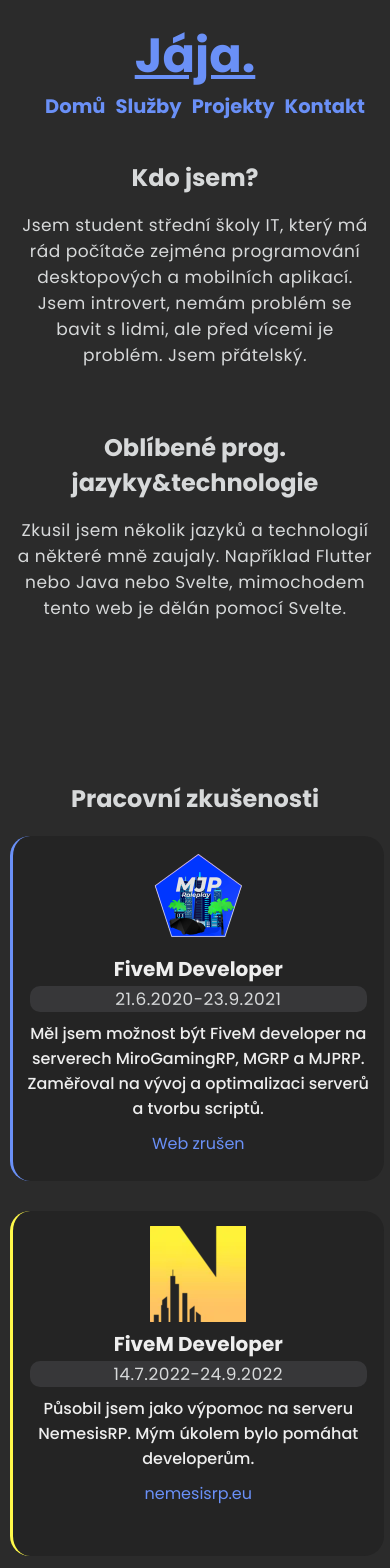
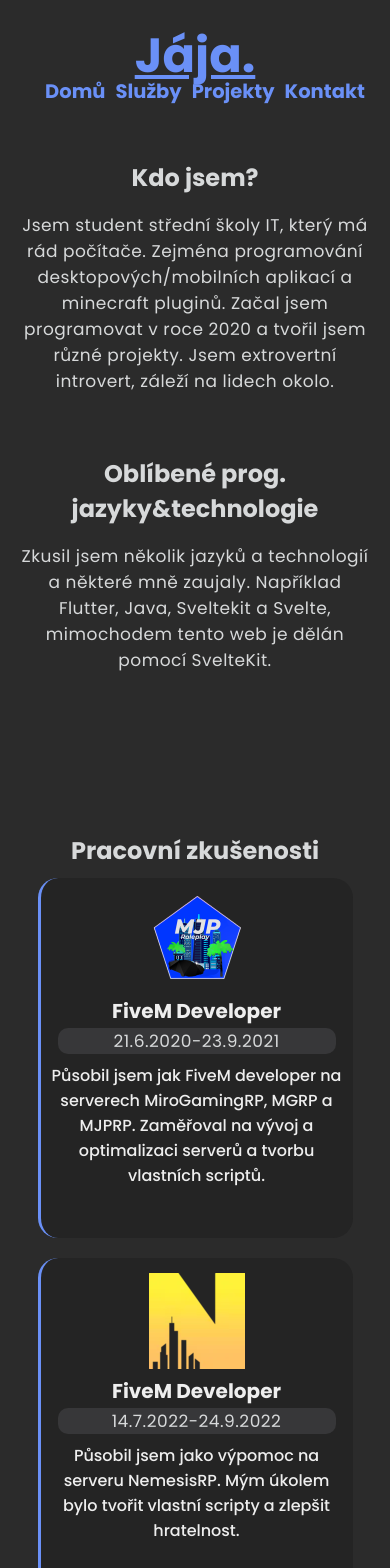
Before and after one commit to jara155/portfolio, a SvelteKit app: page / in a window 390 px wide. Shown: the top 1568 px of the page. Built offline with nearby package versions, Linux system fonts and the light colour scheme.

Commit message:
Add files via upload

```diff
--- a/src/components/Container.svelte
+++ b/src/components/Container.svelte
@@ -21,7 +21,9 @@
 	@media (max-width: 600px) {
 		.container {
 			width: 100%;
-			max-width: 160px;
+			margin: auto;
+			max-width: 70%;
+			margin-bottom: 20px;
 		}
 
 		h2 {
@@ -46,6 +48,7 @@
 	}
 	h2 {
 		margin-top: 15px;
+		margin-inline: 10px;
 		margin-bottom: 0px;
 		font-size: 23px;
 		color: #eeeeee;
--- a/src/components/ContainerWithYear.svelte
+++ b/src/components/ContainerWithYear.svelte
@@ -7,7 +7,7 @@
 	export let link = "";
 </script>
 
-<main class="container" style="border-left-color: {color};">
+<main class="container" style="border-bottom-color: {color};">
 	<img src="{img}" alt="{title}-logo" />
 	<h2>{title}</h2>
 	<p>{year}</p>
@@ -21,15 +21,15 @@
 
 	.container {
 		width: 260px;
-		height: 345px;
+		height: 360px;
 		margin-inline: 10px;
 	}
 
 	@media (max-width: 600px) {
 		.container {
-			width: 95%;
+			width: 80%;
+			margin: auto;
 			padding: 0;
-			margin-bottom: 20px;
 		}
 
 		p {
--- a/src/components/NavigationBar.svelte
+++ b/src/components/NavigationBar.svelte
@@ -28,17 +28,17 @@
 				</li>
 				<li>
 					<a href="/services">
-						<h2>Služby</h2>
+						<h2 style="color:var(--services-color)">Služby</h2>
 					</a>
 				</li>
 				<li>
 					<a href="/projects">
-						<h2>Projekty</h2>
+						<h2 style="color:var(--projects-color)">Projekty</h2>
 					</a>
 				</li>
 				<li>
 					<a href="/contact">
-						<h2>Kontakt</h2>
+						<h2 style="color:var(--contact-color)">Kontakt</h2>
 					</a>
 				</li>
 			</ul>
@@ -55,7 +55,7 @@
 	@media (max-width: 600px) {
 		.navigation-sections {
 			padding: 0;
-			margin-top: 20px;
+			margin-top: 5px;
 			font-size: 13px;
 		}
 	}
@@ -65,6 +65,11 @@
 			animation: shine 200ms;
 			animation-fill-mode: forwards;
 		}
+	}
+
+	p {
+		padding: 0;
+		margin: 0;
 	}
 
 	h1 {
--- a/src/components/RowContainer.svelte
+++ b/src/components/RowContainer.svelte
@@ -10,7 +10,7 @@
 
 <main class="container">
 	<img src={image} alt="image of {title}" />
-	<div style="width: 100%;">
+	<div style="padding-left: 10px; width: 100%;">
 		<div style="display: flex; justify-content: space-between;">
 			<h1>{title}</h1>
 			<a href={link} target="_blank">
@@ -20,9 +20,12 @@
 		<h2>
 			{desc}
 		</h2>
-		{#each stitky as stitek}
-			<Stitek title={stitek[0]} bgColor={stitek[1]} />
-		{/each}
+
+		<div class="tags">
+			{#each stitky as stitek}
+				<Stitek title={stitek[0]} bgColor={stitek[1]} />
+			{/each}
+		</div>
 	</div>
 </main>
 
@@ -62,8 +65,15 @@
 		}
 	}
 
+	.tags {
+		display: flex;
+		gap: .5rem;
+	}
+
 	.container {
 		margin: auto;
+		border: 0;
+		border-left: var(--primary-color) 3px solid;
 		margin-bottom: 15px;
 		padding: 10px;
 		border-radius: 3px;
@@ -71,7 +81,9 @@
 
 	img {
 		width: 100px;
-		padding-right: 15px;
+		margin: auto;
+		margin-bottom: 5px;
+		border-radius: 8px;
 	}
 
 	a {
--- a/src/components/SocialMedia.svelte
+++ b/src/components/SocialMedia.svelte
@@ -11,7 +11,7 @@
 		<i class="fa-brands fa-github social-media" />
 	</a>
 	<a href="https://www.spigotmc.org/resources/authors/jara155.1187518/" target="_blank">
-		<img src="http://spigotmc.org/img/spigot.png" alt="spigot">
+		<img src="//static.spigotmc.org/img/spigot.png" alt="spigot">
 	</a>
 </main>
 
@@ -26,7 +26,7 @@
 	}
 
 	img {
-		width: 60px;
+		width: 56px;
 	}
 /*
 	.discord {
--- a/src/components/Stitek.svelte
+++ b/src/components/Stitek.svelte
@@ -8,8 +8,19 @@
 </main>
 
 <style>
+	.stitek {
+		display: flex;
+		width: fit-content;
+		padding-inline: .5rem;
+		height: 1.5rem;
+		justify-content: center;
+		background-color: var(--dark-primary-color);
+		border-radius: 20px;
+		align-items: center;
+		color: white;
+	}
+
 	p {
-		margin: 0;
 		font-size: 15px;
 	}
 </style>
--- a/src/routes/+layout.svelte
+++ b/src/routes/+layout.svelte
@@ -21,7 +21,7 @@
 	{#if screenHeight > 740 && screenWidth < 600 && $page.url.pathname != "/contact"}
 		<SocialMedia />
 	{/if}
-	<p> @ Copyright Jája 2023</p>
+	<p> @ Copyright Jája {new Date().getFullYear()}</p>
 	<p> All rights reserved</p>
 </footer>
 
--- a/src/routes/+page.svelte
+++ b/src/routes/+page.svelte
@@ -1,17 +1,15 @@
 <script>
-	import { fade, fly, scale } from "svelte/transition";
-	import Container from "../components/Container.svelte";
+	import { fade, fly } from "svelte/transition";
 	import ContainerWithYear from "../components/ContainerWithYear.svelte";
 </script>
 
 <main>
 
 	<div class="paragh" in:fade={{delay: 50}}>
-		<h2 style="margin-top: 30px;">Kdo jsem?</h2>
+		<h2 style="margin-top: 10px;">Kdo jsem?</h2>
 		<p>
-			Jsem student střední školy IT, který má rád počítače zejména
-			programování desktopových a mobilních aplikací. Jsem introvert, nemám
-			problém se bavit s lidmi, ale před vícemi je problém. Jsem přátelský.
+			Jsem student střední školy IT, který má rád počítače. Zejména
+			programování desktopových/mobilních aplikací a minecraft pluginů. Začal jsem programovat v roce 2020 a tvořil jsem různé projekty. Jsem extrovertní introvert, záleží na lidech okolo.
 		</p>
 	</div>
 
@@ -20,8 +18,7 @@
 	<div class="paragh" in:fade={{delay: 200}}>
 		<h2>Oblíbené prog. jazyky&technologie</h2>
 		<p>
-			Zkusil jsem několik jazyků a technologií a některé mně zaujaly.
-			Například Flutter nebo Java nebo Svelte, mimochodem tento web je dělán pomocí Svelte.
+			Zkusil jsem několik jazyků a technologií a některé mně zaujaly. Například Flutter, Java, Sveltekit a Svelte, mimochodem tento web je dělán pomocí SvelteKit.
 		</p>
 	</div>
 
@@ -36,28 +33,29 @@
 				title="FiveM Developer"
 				year="21.6.2020-23.9.2021"
 				img="experiences/mjp.png"
-				desc="Měl jsem možnost být FiveM developer na serverech MiroGamingRP, MGRP a MJPRP. Zaměřoval na vývoj a optimalizaci serverů a tvorbu scriptů."
-				link="Web zrušen"
+				desc="Působil jsem jak FiveM developer na serverech MiroGamingRP, MGRP a MJPRP. Zaměřoval na vývoj a optimalizaci serverů a tvorbu vlastních scriptů."
+				color=#6a90f7
+				link=""
 			/>
 			<ContainerWithYear
 				title="FiveM Developer"
 				year="14.7.2022-24.9.2022"
 				img="experiences/nemesis.png"
-				desc="Působil jsem jako výpomoc na serveru NemesisRP. Mým úkolem bylo pomáhat developerům."
-				link="nemesisrp.eu"
+				desc="Působil jsem jako výpomoc na serveru NemesisRP. Mým úkolem bylo tvořit vlastní scripty a zlepšit hratelnost."
 				color="#fff94a"
+				link=""
 			/>
 			<ContainerWithYear
 				title="Minecraft Správce"
 				year="15.12.2022-26.1.2023"
 				img="experiences/basicland.png"
 				desc="Působil jsem jako Minecraft správce na serveru BasicLand. Mým úkolem byla správa a údržba serveru."
+				color="#ffca5f"
 				link="basicland.cz"
-				color="#ffca5f"
 			/>
 			<ContainerWithYear
 				title="Minecraft Developer"
-				year="10.5.2023-DNES"
+				year="10.5.2023-15.6.2023"
 				color="#ff4b7c"
 				img="experiences/altera.png"
 				desc="Působím na pozici Developer na Minecraft serveru AlteraCraft. Jako součást týmu se zaměřuji na vývoj a tvorbu custom pluginů."
@@ -82,6 +80,7 @@
 	@media (max-width: 600px) {
 		.zkusenosti {
 			display: grid;
+			gap: 20px;
 		}
 	}
 
--- a/src/routes/services/+page.svelte
+++ b/src/routes/services/+page.svelte
@@ -31,6 +31,10 @@
 </main>
 
 <style>
+	h1 {
+		color: var(--services-color);
+	}
+
 	@media (min-width: 600px) {
 		.columns {
 			display: flex;
```
Also changed, not shown: src/routes/contact/+page.svelte (+8 -8 lines), src/routes/projects/+page.server.js (added, +12 -0 lines), src/routes/projects/+page.svelte (+25 -27 lines).
